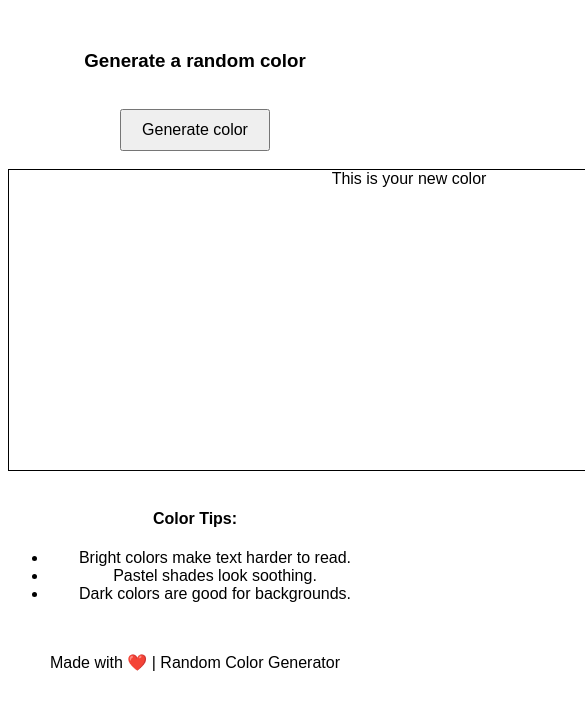
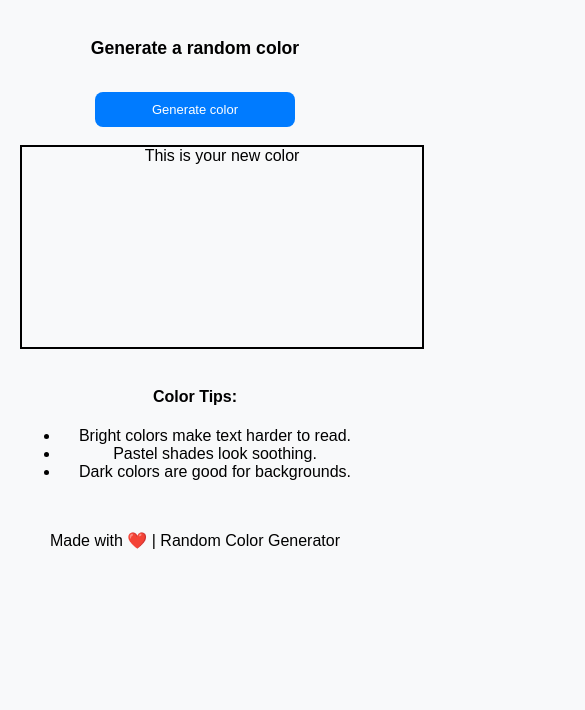
Before and after one commit to mdjyaulhaque/random-color, a plain HTML site: page Random Color/index.html in a window 390 px wide. Shown: the top 710 px of the page, 585 px wide, since content can reach past the window. Drawn offline with Linux system fonts and the light colour scheme.

Commit message:
Added project screenshot

```diff
--- a/Random Color/style.css
+++ b/Random Color/style.css
@@ -1,39 +1,87 @@
-body{
+body {
+  font-family: Arial, sans-serif;
   text-align: center;
-
-
+  margin: 0;
+  padding: 20px;
+  background: #f8f9fa;
 }
 
+div{
+  border: solid black 2px;
+  height: 200px;
+  width: 400px;
+  margin: auto;
+}
 
-div{
-  border: solid 1px black;;
-  height: 300px;
-  width: 800px;
-  margin: auto;
-
-
-}body {
-        font-family: Arial, sans-serif;
-        text-align: center;
-        margin-top: 50px;
+h3 {
+  margin-bottom: 15px;
+  font-size: 1.5rem;
 }
 
 button {
-        padding: 10px 20px;
+  padding: 12px 25px;
   font-size: 16px;
   cursor: pointer;
+  border: none;
+  border-radius: 8px;
+  background: #007bff;
+  color: white;
+  transition: 0.3s;
+}
+
+button:hover {
+  background: #0056b3;
 }
 
 #color-box {
-        width: 200px;
-        height: 200px;
+  width: 250px;
+  height: 250px;
   margin: 20px auto;
-        border-radius: 10px;
+  border-radius: 12px;
   border: 2px solid #000;
   background-color: lightgray;
 }
 
 #color-code {
   font-weight: bold;
-        font-size: 18px;
+  font-size: 1.2rem;
 }
+
+@media (max-width: 768px) {
+  h3 {
+    font-size: 1.3rem;
+  }
+
+  button {
+    width: 100%;
+    max-width: 250px;
+    font-size: 14px;
+  }
+
+  #color-box {
+    width: 200px;
+    height: 200px;
+  }
+}
+
+@media (max-width: 480px) {
+  h3 {
+    font-size: 1.1rem;
+  }
+
+  button {
+    width: 100%;
+    max-width: 200px;
+    padding: 10px;
+    font-size: 13px;
+  }
+
+  #color-box {
+    width: 150px;
+    height: 150px;
+  }
+
+  #color-code {
+    font-size: 1rem;
+  }
+}
```
Also changed, not shown: Random Color/assets/creation_1.png (deleted), Random Color/assets/creation_2.jpeg (deleted), Random Color/assets/creation_3.jpeg (deleted), Random Color/assets/demo.png.png (added), Random Color/assets/spiderman_img.png (deleted). Lines whose indentation alone changed are shown as unchanged.
